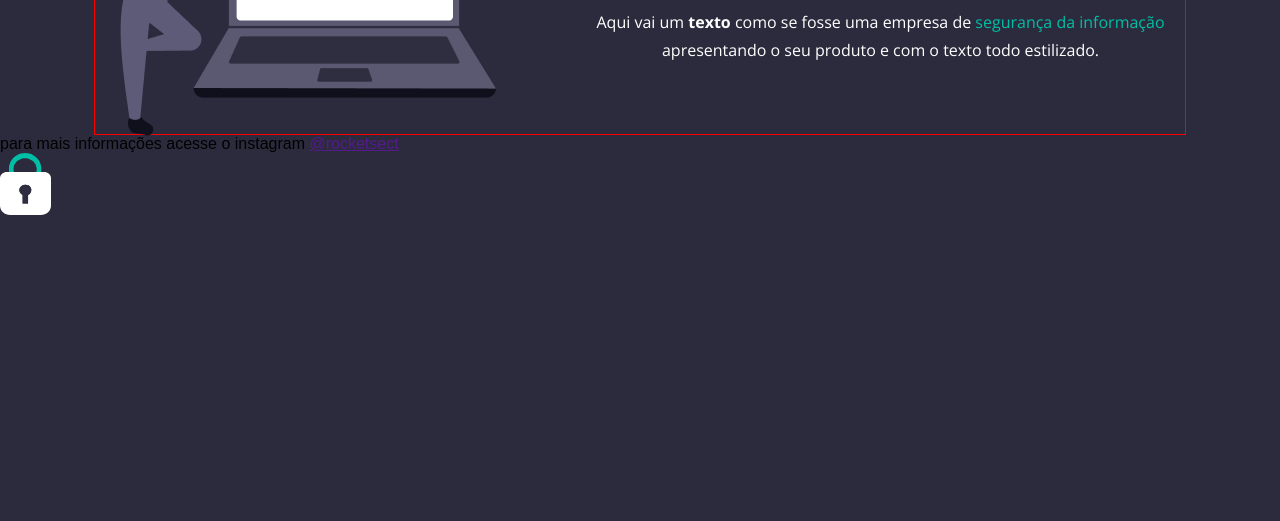
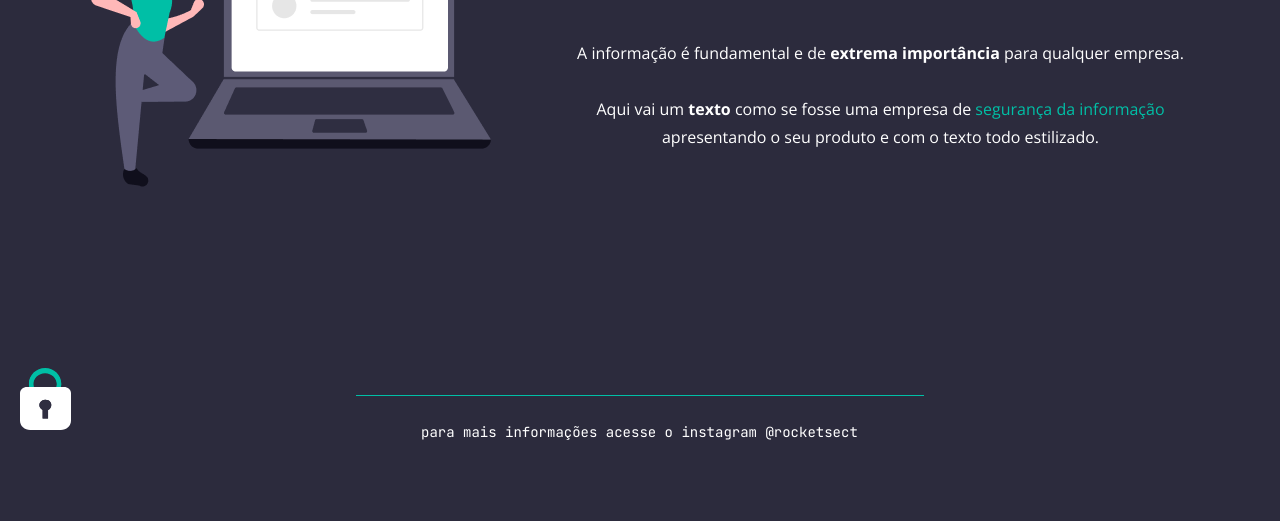
Before and after one commit to tiagobarross/rocket.sect, a plain HTML site: page index.html in a window 1280 px wide. Shown: the part 350-871 px from the top of the page. After the commit the page ends 800 px from the top, so only its background shows below. Drawn offline with nearby package versions, Linux system fonts and the light colour scheme.

Commit message:
css adjustments and favico add

```diff
--- a/index.html
+++ b/index.html
@@ -9,6 +9,8 @@
     <link href="https://fonts.googleapis.com/css2?family=JetBrains+Mono:ital,wght@0,100..800;1,100..800&family=Open+Sans:ital,wght@0,300..800;1,300..800&display=swap" rel="stylesheet">
 
     <link rel="stylesheet" href="style.css">
+
+    <link rel="shortcut icon" href="./assets/padlock.ico" type="image/x-icon">
     <title>Rocket Sect</title>
 </head>
 <body>
@@ -44,7 +46,7 @@
             para mais informações acesse o instagram <a href="">@rocketsect</a>
         </footer>
 
-        <img src="./assets/padlock.svg" alt="cadeado decorativo no canto inferior do site">
+        <img id="lock" src="./assets/padlock.svg" alt="cadeado decorativo no canto inferior do site">
     </div>
 </body>
 </html>
--- a/style.css
+++ b/style.css
@@ -7,6 +7,13 @@
 body{
     font-family: "Opens Sans", sans-serif;
     background-color: #2C2B3D;
+}
+
+.page{
+    display: flex;
+    align-items: center;
+    justify-content: center;
+    flex-direction: column;
     min-height: 100vh;
 }
 
@@ -33,21 +40,23 @@ header ul li a{
 }
 
 main{
-    width: 1092px;
+    width: 1100px;
     height: 283px;
     display: flex;
     justify-content: space-between;
-    border: 1px solid red;
+    align-items: center;
     margin: auto;
 }
 
 #text{
+    display: flex;
+    flex-direction: column;
+    justify-content: center;
+    align-items: center;
     text-align: center;
 }
 
 #text h1{
-    width: 361px;
-    height: 40px;
     font-size: 36px;
     color: #FFFFFF;
     font-family: "JetBrains Mono", sans-serif;
@@ -71,3 +80,26 @@ main img{
     height: 283px;
     margin-right: 80px;
 }
+
+footer{
+    width: 568px;
+    height: 55px;
+    padding: 27px 65px 0;
+    border-top: 1px solid #00BFA6;
+    margin: 157px auto 0;
+    color: #FFFFFF;
+    font-family: "JetBrains Mono", sans-serif;
+    font-size: 14px;
+}
+
+footer a{
+    text-decoration: none;
+    color: #FFFFFF;
+}
+
+#lock{
+    position: fixed;
+    bottom: 0;
+    left: 0;
+    padding: 20px;
+}
```
Also changed, not shown: assets/padlock.ico (added).
